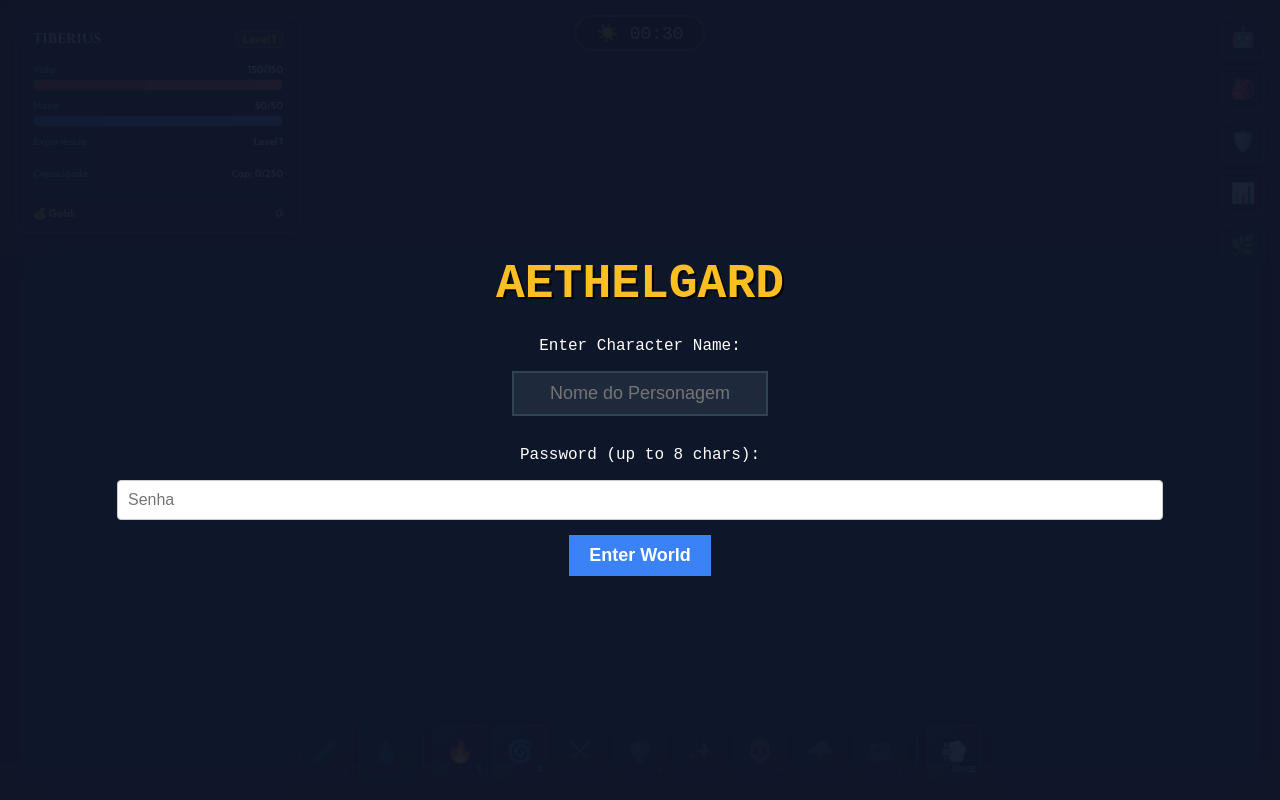
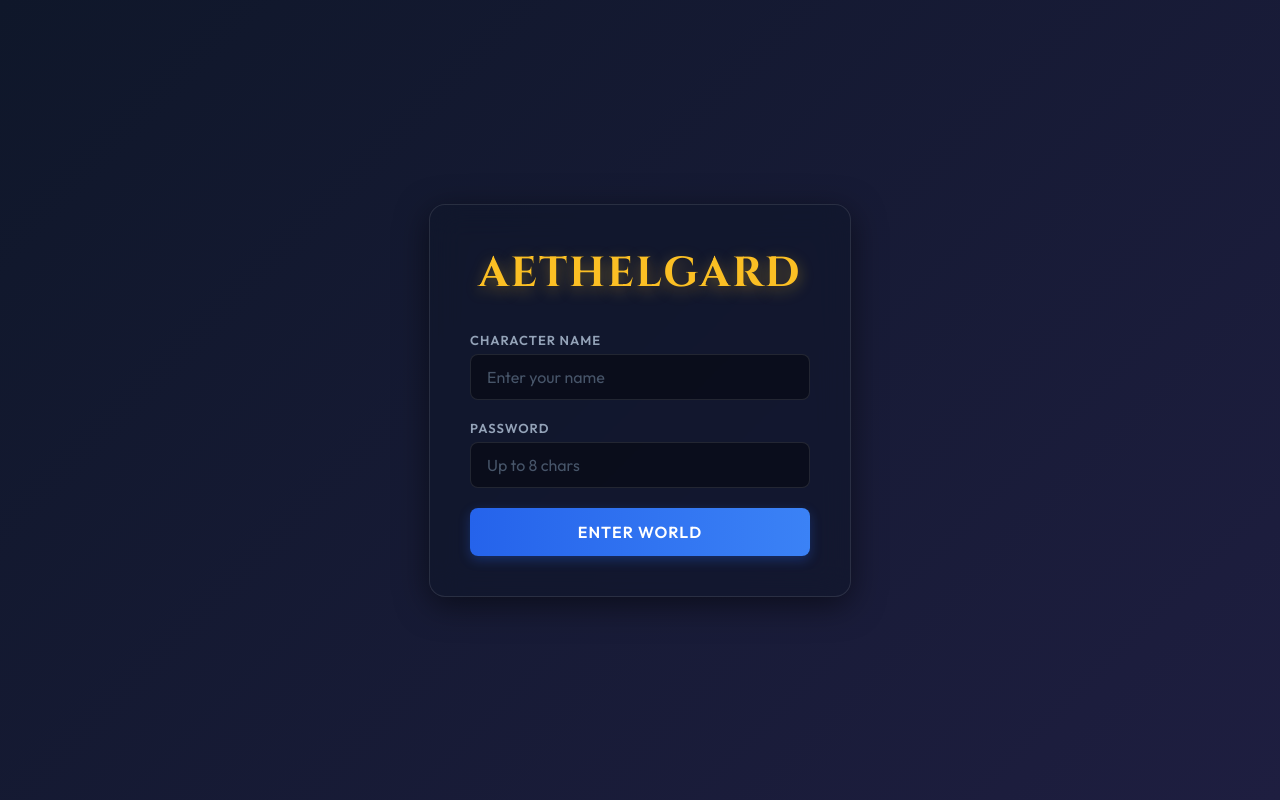
Before and after one commit to tibjunior/AETHELGARD, a website built with Vite: page client/index.html in a window 1280 px wide. Built offline with nearby package versions, Linux system fonts and the light colour scheme.

Commit message:
UI: redesign login screen with modern glassmorphism aesthetics

```diff
--- a/client/index.html
+++ b/client/index.html
@@ -194,19 +194,91 @@
       #login-screen {
         position: absolute;
         top: 0; left: 0; width: 100%; height: 100%;
-        background-color: rgba(15, 23, 42, 0.95);
+        background: linear-gradient(135deg, #0f172a 0%, #1e1e40 100%);
         z-index: 1000;
         display: flex;
         flex-direction: column;
         justify-content: center;
         align-items: center;
         color: white;
-        font-family: 'Courier New', Courier, monospace;
+        font-family: 'Outfit', sans-serif;
       }
-      #login-screen h1 { font-size: 48px; color: #fbbf24; text-shadow: 2px 2px 0 #000; margin-bottom: 10px; }
-      #login-name { padding: 10px; font-size: 18px; text-align: center; background: #1e293b; color: white; border: 2px solid #334155; margin-bottom: 20px; }
-      #btn-login { padding: 10px 20px; font-size: 18px; cursor: pointer; background: #3b82f6; color: white; border: none; font-weight: bold; }
-      #btn-login:hover { background: #2563eb; }
+      .login-box {
+        background: rgba(15, 23, 42, 0.6);
+        backdrop-filter: blur(16px);
+        -webkit-backdrop-filter: blur(16px);
+        border: 1px solid rgba(255, 255, 255, 0.1);
+        padding: 40px;
+        border-radius: 16px;
+        box-shadow: 0 8px 32px rgba(0, 0, 0, 0.5);
+        display: flex;
+        flex-direction: column;
+        align-items: center;
+        width: 100%;
+        max-width: 340px;
+      }
+      #login-screen h1 {
+        font-family: 'Cinzel', serif;
+        font-size: 42px;
+        color: #fbbf24;
+        text-shadow: 0 4px 15px rgba(251, 191, 36, 0.4);
+        margin: 0 0 30px 0;
+        letter-spacing: 2px;
+      }
+      .login-label {
+        align-self: flex-start;
+        font-size: 13px;
+        color: #94a3b8;
+        margin-bottom: 6px;
+        text-transform: uppercase;
+        letter-spacing: 1px;
+        font-weight: 600;
+      }
+      .login-input {
+        width: 100%;
+        padding: 12px 16px;
+        font-size: 16px;
+        background: rgba(0, 0, 0, 0.4);
+        color: #f8fafc;
+        border: 1px solid rgba(255, 255, 255, 0.1);
+        border-radius: 8px;
+        margin-bottom: 20px;
+        outline: none;
+        transition: border-color 0.3s, box-shadow 0.3s;
+        box-sizing: border-box;
+        font-family: 'Outfit', sans-serif;
+      }
+      .login-input:focus {
+        border-color: #3b82f6;
+        box-shadow: 0 0 0 3px rgba(59, 130, 246, 0.2);
+      }
+      .login-input::placeholder {
+        color: #475569;
+      }
+      #btn-login {
+        width: 100%;
+        padding: 14px;
+        font-size: 16px;
+        cursor: pointer;
+        background: linear-gradient(to right, #2563eb, #3b82f6);
+        color: white;
+        border: none;
+        border-radius: 8px;
+        font-weight: 600;
+        font-family: 'Outfit', sans-serif;
+        text-transform: uppercase;
+        letter-spacing: 1px;
+        transition: transform 0.2s, box-shadow 0.2s, filter 0.2s;
+        box-shadow: 0 4px 12px rgba(37, 99, 235, 0.3);
+      }
+      #btn-login:hover {
+        transform: translateY(-2px);
+        box-shadow: 0 6px 16px rgba(37, 99, 235, 0.5);
+        filter: brightness(1.1);
+      }
+      #btn-login:active {
+        transform: translateY(0);
+      }
       #ui-layer {
         position: absolute;
         bottom: 20px;
@@ -416,12 +488,17 @@
 
     <!-- Tela Inicial de Login -->
     <div id="login-screen">
-      <h1>AETHELGARD</h1>
-      <p>Enter Character Name:</p>
-      <input type="text" id="login-name" placeholder="Nome do Personagem" autocomplete="off" />
-      <p style="margin-top: 10px;">Password (up to 8 chars):</p>
-      <input type="password" id="login-password" placeholder="Senha" maxlength="8" autocomplete="off" style="margin-bottom: 15px; padding: 10px; width: 80%; border-radius: 4px; border: 1px solid #ccc; font-size: 16px;" />
-      <button id="btn-login">Enter World</button>
+      <div class="login-box">
+        <h1>AETHELGARD</h1>
+
+        <label class="login-label" for="login-name">Character Name</label>
+        <input type="text" id="login-name" class="login-input" placeholder="Enter your name" maxlength="15" autocomplete="off" />
+
+        <label class="login-label" for="login-password">Password</label>
+        <input type="password" id="login-password" class="login-input" placeholder="Up to 8 chars" maxlength="8" autocomplete="off" />
+
+        <button id="btn-login">Enter World</button>
+      </div>
     </div>
 
     <div id="game-container">
```
